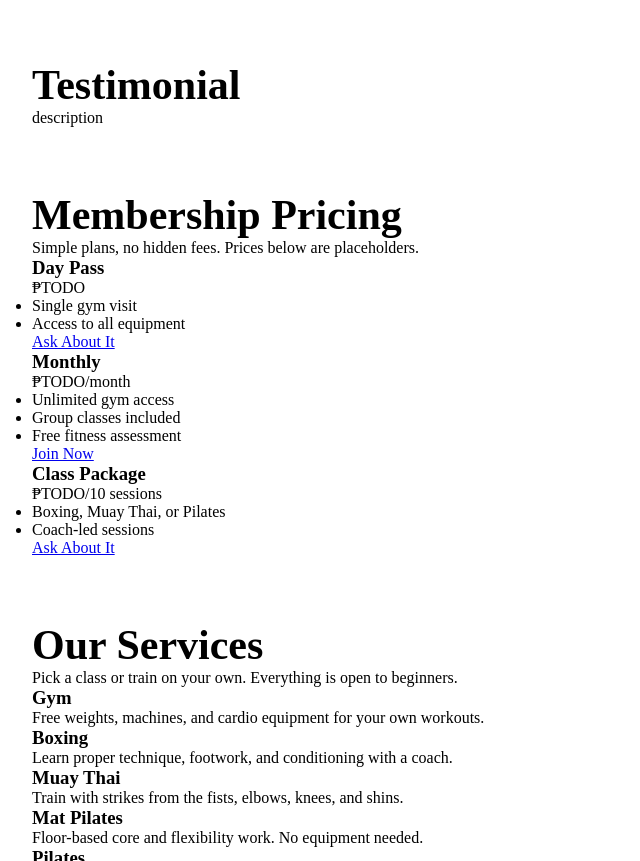
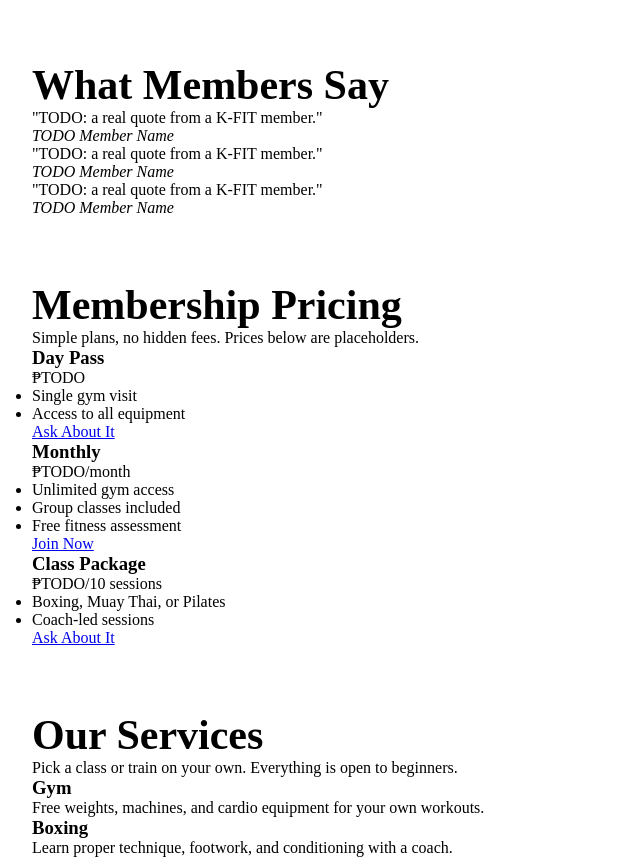
Before and after one commit to Kopi-Naparan1/LabActivity3, a plain HTML site: page index.html in a window 1280 px wide. Shown: the part 1015-1876 px from the top of the page, without its empty margins (0-640 px from the left). Drawn offline with Linux system fonts and the light colour scheme.

Commit message:
refactor: update testimonials section with member quotes and improved layout

```diff
--- a/index.html
+++ b/index.html
@@ -90,8 +90,22 @@
         </div>
       </section>
       <section id="testimonials">
-        <h2>Testimonial</h2>
-        <p>description</p>
+        <h2>What Members Say</h2>
+
+        <div class="testimonials-grid">
+          <blockquote class="testimonial">
+            <p>"TODO: a real quote from a K-FIT member."</p>
+            <cite>TODO Member Name</cite>
+          </blockquote>
+          <blockquote class="testimonial">
+            <p>"TODO: a real quote from a K-FIT member."</p>
+            <cite>TODO Member Name</cite>
+          </blockquote>
+          <blockquote class="testimonial">
+            <p>"TODO: a real quote from a K-FIT member."</p>
+            <cite>TODO Member Name</cite>
+          </blockquote>
+        </div>
       </section>
       <section id="pricing">
         <h2>Membership Pricing</h2>
```
Also changed, not shown: nyroschool.txt (added).
